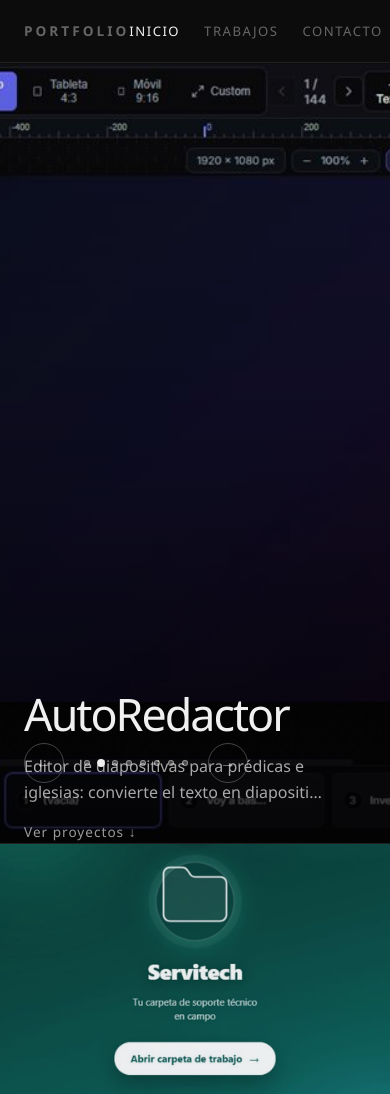
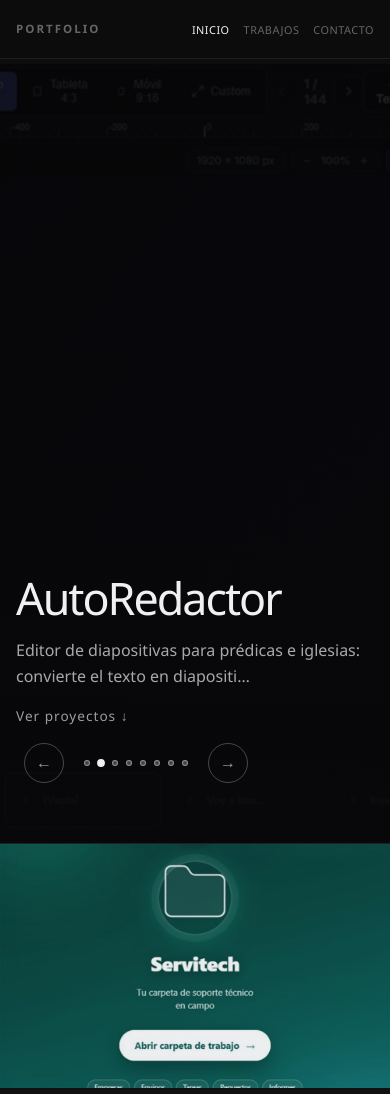
Before and after one commit to leonnnc/aplicaweb, a website: page index.html in a window 390 px wide. Shown: the top 1094 px of the page. Drawn offline with Linux system fonts and the light colour scheme; no server answers.

Commit message:
fix(maquetacion): ajustar carrusel, capturas y nav a cada pantalla
Corrige lo que encontro el diagnostico medido en 1920, 1440, 768, 390 y 360 px.

- Carrusel: la captura de fondo pasa a filter brightness(0.32) y el overlay se refuerza, porque el titular que ya trae la captura competia con el del slide y parecian dos webs superpuestas.

- Carrusel: el contenido del slide gana relleno inferior para que las flechas no se dibujen encima del parrafo (solape medido de 40x29 px en todos los anchos).

- Capturas de proyecto: object-fit pasa de cover a contain; antes se ocultaba hasta el 38 por ciento del ancho en 1440 y el 45 por ciento del alto en 768.

- Movil y tablet: la caja de la captura adopta la proporcion 16:10 de las imagenes, asi no se recorta y tampoco quedan franjas.

- Nav: nuevo breakpoint de 480 px para que el menu quepa y no se corte CONTACTO; logo y menu ya no se tocan.

- Cache busting a 0.11 y package.json a 0.11.0.

- assets/diagnostico/ queda fuera del repositorio via .gitignore.

```diff
--- a/index.html
+++ b/index.html
@@ -4,7 +4,7 @@
   <meta charset="UTF-8" />
   <meta name="viewport" content="width=device-width, initial-scale=1.0" />
   <title>Portfolio</title>
-  <link rel="stylesheet" href="styles.css?v=0.10" />
+  <link rel="stylesheet" href="styles.css?v=0.11" />
 </head>
 <body>
 
@@ -60,6 +60,6 @@
     </div>
   </footer>
 
-  <script src="script.js?v=0.10"></script>
+  <script src="script.js?v=0.11"></script>
 </body>
 </html>
--- a/package.json
+++ b/package.json
@@ -1,6 +1,6 @@
 {
   "name": "aplicaweb",
-  "version": "0.10.0",
+  "version": "0.11.0",
   "description": "Portfolio web dinámico con API REST en Node.js y panel de administración",
   "main": "server.js",
   "scripts": {
--- a/styles.css
+++ b/styles.css
@@ -30,6 +30,7 @@
   display: flex;
   align-items: center;
   justify-content: space-between;
+  gap: 24px;
   padding: 20px 48px;
   background: rgba(13,13,13,0.85);
   backdrop-filter: blur(12px);
@@ -42,6 +43,7 @@
   letter-spacing: 3px;
   text-transform: uppercase;
   color: var(--text-soft);
+  flex-shrink: 0;
 }
 
 .nav-menu {
@@ -97,7 +99,10 @@
   align-items: flex-end;
 }
 
-/* Imagen de fondo del slide usando <img> real (soporta base64 grandes) */
+/* Imagen de fondo del slide usando <img> real (soporta base64 grandes).
+   Va muy atenuada a propósito: la captura es una web con su propio titular y
+   CTA, y si se ve a plena luz compite con el texto de este slide y parece que
+   hay dos páginas superpuestas. Atenuada funciona como textura de fondo. */
 .slide-bg-img {
   position: absolute;
   inset: 0;
@@ -106,6 +111,7 @@
   object-fit: cover;
   object-position: center;
   z-index: 0;
+  filter: brightness(0.32) saturate(0.9);
 }
 
 /* Overlay oscuro sobre imagen */
@@ -113,13 +119,15 @@
   position: absolute;
   inset: 0;
   z-index: 1;
-  background: linear-gradient(to top, rgba(0,0,0,0.78) 0%, rgba(0,0,0,0.25) 55%, rgba(0,0,0,0.05) 100%);
+  background: linear-gradient(to top, rgba(8,8,10,0.94) 0%, rgba(8,8,10,0.78) 45%, rgba(8,8,10,0.6) 100%);
 }
 
+/* El relleno inferior deja libre la franja donde van los controles del carrusel:
+   sin él, las flechas circulares se dibujaban encima del párrafo. */
 .slide-content {
   position: relative;
   z-index: 2;
-  padding: 0 64px 0 64px;
+  padding: 0 64px 120px;
   display: flex;
   flex-direction: column;
   gap: 16px;
@@ -315,13 +323,16 @@
 
 .btn-github:hover { opacity: 1; letter-spacing: 2px; }
 
-/* Preview: imagen subida o icono decorativo */
+/* Preview: imagen subida o icono decorativo.
+   contain y no cover: las capturas son 16:10 y la columna es más estrecha y
+   alta, así que cover ocultaba hasta un 38 % del ancho del proyecto. Con
+   contain se ve la captura entera y el color del proyecto rellena el resto. */
 .trabajo-screenshot {
   position: absolute;
   inset: 0;
   width: 100%;
   height: 100%;
-  object-fit: cover;
+  object-fit: contain;
   object-position: center center;
   display: block;
   transition: transform 0.8s ease, opacity 0.3s;
@@ -459,15 +470,29 @@
   .nav-menu { gap: 24px; }
 
   /* Carrusel */
-  .slide-content { padding: 0 24px; }
+  .slide-content { padding: 0 24px 120px; }
   .carousel-controls { padding: 0 24px; }
 
-  /* Trabajos */
+  /* Trabajos
+     La caja de la captura adopta la proporción de las capturas (16:10), así no
+     se recorta nada y tampoco quedan franjas del color de fondo. Antes medía
+     260 px de alto con 753 px de ancho (2.9:1) y ocultaba el 45 % del alto. */
   .trabajo { grid-template-columns: 1fr; min-height: auto; }
   .trabajo.inverso { direction: ltr; }
-  .trabajo-imagen { min-height: 260px; }
+  .trabajo-imagen { min-height: 0; height: auto; aspect-ratio: 16 / 10; }
   .trabajo-info { padding: 48px 24px; }
 
   .contacto { padding: 80px 24px; }
   .footer { padding: 24px; flex-direction: column; gap: 16px; }
 }
+
+/* Móviles estrechos: el menú no cabía y "CONTACTO" quedaba cortado,
+   además el logo y el menú se tocaban (se leía "PORTFOLIOINICIO"). */
+@media (max-width: 480px) {
+  .nav { padding: 16px; gap: 12px; }
+  .nav-logo { font-size: 0.72rem; letter-spacing: 2px; }
+  .nav-menu { gap: 14px; }
+  .nav-menu a { font-size: 0.68rem; letter-spacing: 0.5px; }
+  .slide-content { padding: 0 16px 116px; }
+  .trabajo-info { padding: 40px 16px; }
+}
```
Also changed, not shown: admin.html (+2 -2 lines), 1 other file.
